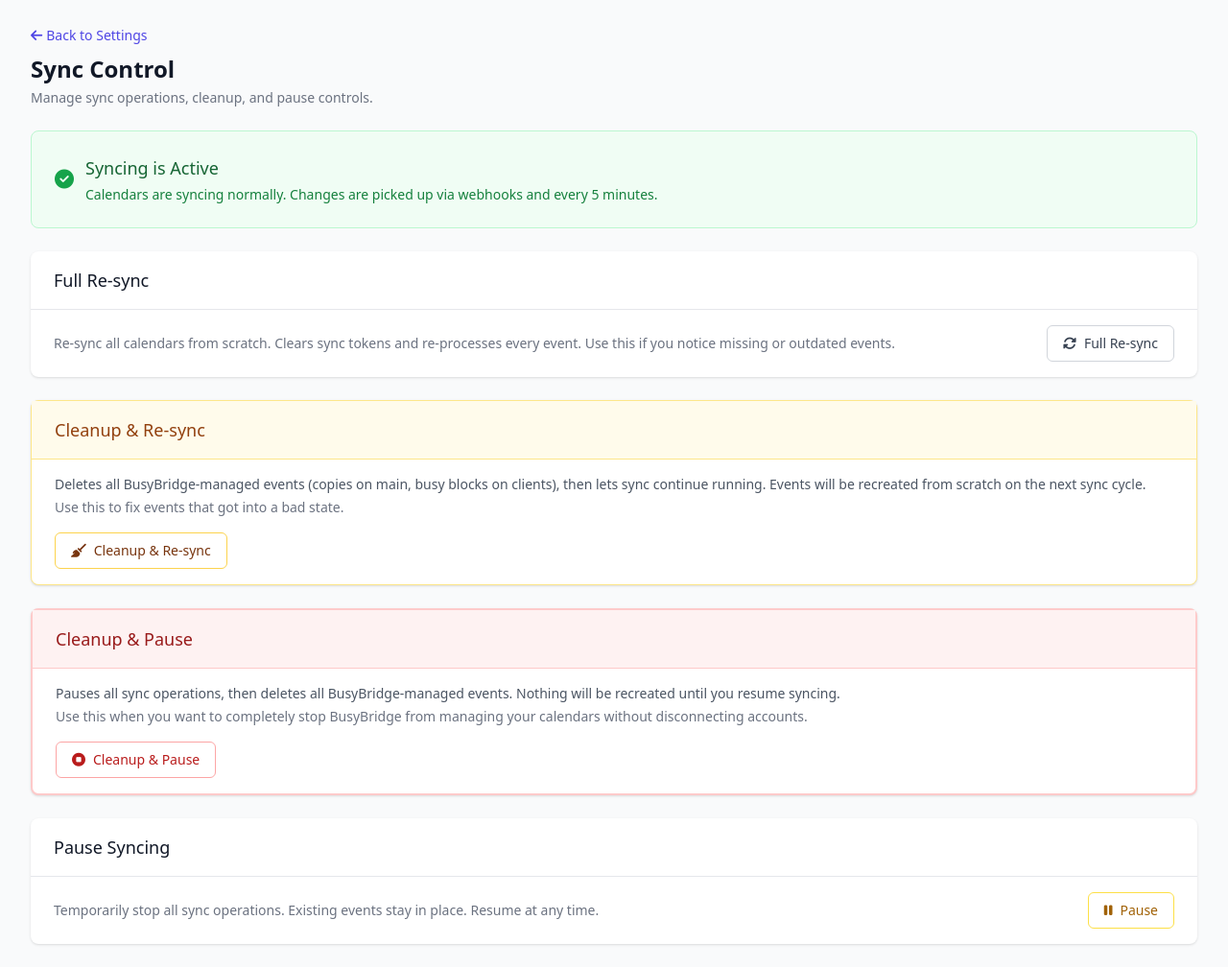
After one commit to agruen/busybridge, a Python web app: template app/ui/templates/sync_control.html in a window 1280 px wide. The commit adds this page. Shown: the whole page at 96% size. Run offline with Jinja, Linux system fonts and the light colour scheme; the template is opened without the code that fills it, so the values that code supplies are empty; some libraries are stand-ins or nearby versions.

Commit message:
Add dedicated sync control page with cleanup & pause
New page at /app/settings/sync with:
- Sync status banner (active/paused with resume)
- Full re-sync
- Cleanup & re-sync (delete managed events, sync continues)
- Cleanup & pause (pause sync, then delete — nothing recreated)
- Pause/resume without cleanup

Moved cleanup and sync actions out of dashboard and settings to
reduce accidental clicks. Dashboard shows a warning banner when
sync is paused. Added user-level /api/sync/pause, /resume, and
/cleanup-and-pause endpoints.

```diff
--- /dev/null
+++ b/app/ui/templates/sync_control.html
@@ -0,0 +1,164 @@
+{% extends "base.html" %}
+
+{% block title %}Sync Control - Calendar Sync{% endblock %}
+
+{% block content %}
+<div class="px-4 sm:px-0">
+    <div class="mb-6">
+        <a href="/app/settings" class="text-sm text-indigo-600 hover:text-indigo-500">
+            <i class="fas fa-arrow-left mr-1"></i>Back to Settings
+        </a>
+        <h1 class="text-2xl font-bold text-gray-900 mt-2">Sync Control</h1>
+        <p class="mt-1 text-sm text-gray-500">Manage sync operations, cleanup, and pause controls.</p>
+    </div>
+
+    <div class="space-y-6">
+        <!-- Sync Status Banner -->
+        {% if sync_paused %}
+        <div class="bg-red-50 border-2 border-red-200 rounded-lg p-6">
+            <div class="flex items-center justify-between">
+                <div>
+                    <h2 class="text-lg font-medium text-red-800">
+                        <i class="fas fa-pause-circle mr-2"></i>Syncing is Paused
+                    </h2>
+                    <p class="mt-1 text-sm text-red-700">
+                        No sync operations are running. New changes on your calendars will not be synced until you resume.
+                    </p>
+                </div>
+                <button
+                    hx-post="/api/sync/resume"
+                    hx-swap="none"
+                    class="inline-flex items-center px-5 py-2.5 border border-transparent text-sm font-medium rounded-md shadow-sm text-white bg-green-600 hover:bg-green-700"
+                    onclick="setTimeout(function(){ window.location.reload(); }, 500)"
+                >
+                    <i class="fas fa-play mr-2"></i>
+                    Resume Syncing
+                </button>
+            </div>
+        </div>
+        {% else %}
+        <div class="bg-green-50 border border-green-200 rounded-lg p-6">
+            <div class="flex items-center">
+                <i class="fas fa-check-circle text-green-600 text-xl mr-3"></i>
+                <div>
+                    <h2 class="text-lg font-medium text-green-800">Syncing is Active</h2>
+                    <p class="mt-1 text-sm text-green-700">
+                        Calendars are syncing normally. Changes are picked up via webhooks and every 5 minutes.
+                    </p>
+                </div>
+            </div>
+        </div>
+        {% endif %}
+
+        <!-- Full Re-sync -->
+        <div class="bg-white shadow rounded-lg">
+            <div class="px-6 py-4 border-b border-gray-200">
+                <h2 class="text-lg font-medium text-gray-900">Full Re-sync</h2>
+            </div>
+            <div class="px-6 py-4">
+                <div class="flex items-center justify-between">
+                    <div>
+                        <p class="text-sm text-gray-500">
+                            Re-sync all calendars from scratch. Clears sync tokens and re-processes every event.
+                            Use this if you notice missing or outdated events.
+                        </p>
+                    </div>
+                    <button
+                        hx-post="/api/sync/full"
+                        hx-swap="none"
+                        hx-confirm="This will re-sync all your calendars from scratch. Continue?"
+                        class="ml-4 flex-shrink-0 inline-flex items-center px-4 py-2 border border-gray-300 text-sm font-medium rounded-md text-gray-700 bg-white hover:bg-gray-50"
+                    >
+                        <i class="fas fa-sync-alt mr-2"></i>
+                        Full Re-sync
+                    </button>
+                </div>
+            </div>
+        </div>
+
+        <!-- Cleanup & Re-sync -->
+        <div class="bg-white shadow rounded-lg border border-amber-200">
+            <div class="px-6 py-4 border-b border-amber-200 bg-amber-50">
+                <h2 class="text-lg font-medium text-amber-800">Cleanup & Re-sync</h2>
+            </div>
+            <div class="px-6 py-4">
+                <p class="text-sm text-gray-600 mb-1">
+                    Deletes all BusyBridge-managed events (copies on main, busy blocks on clients), then lets
+                    sync continue running. Events will be recreated from scratch on the next sync cycle.
+                </p>
+                <p class="text-sm text-gray-500 mb-4">
+                    Use this to fix events that got into a bad state.
+                    {% if managed_event_prefix %}
+                    Prefix: <code class="text-xs bg-gray-100 px-1 rounded">{{ managed_event_prefix }}</code>
+                    {% endif %}
+                </p>
+                <button
+                    hx-post="/api/sync/cleanup-managed"
+                    hx-swap="none"
+                    hx-confirm="This will delete ALL BusyBridge-managed events, then re-sync them. Continue?"
+                    class="inline-flex items-center px-4 py-2 border border-amber-300 text-sm font-medium rounded-md text-amber-900 bg-white hover:bg-amber-50"
+                >
+                    <i class="fas fa-broom mr-2"></i>
+                    Cleanup & Re-sync
+                </button>
+            </div>
+        </div>
+
+        <!-- Cleanup & Pause -->
+        <div class="bg-white shadow rounded-lg border-2 border-red-200">
+            <div class="px-6 py-4 border-b border-red-200 bg-red-50">
+                <h2 class="text-lg font-medium text-red-800">Cleanup & Pause</h2>
+            </div>
+            <div class="px-6 py-4">
+                <p class="text-sm text-gray-600 mb-1">
+                    Pauses all sync operations, then deletes all BusyBridge-managed events.
+                    Nothing will be recreated until you resume syncing.
+                </p>
+                <p class="text-sm text-gray-500 mb-4">
+                    Use this when you want to completely stop BusyBridge from managing your calendars
+                    without disconnecting accounts.
+                </p>
+                <button
+                    hx-post="/api/sync/cleanup-and-pause"
+                    hx-swap="none"
+                    hx-confirm="This will PAUSE syncing and DELETE all managed events. Nothing will sync until you resume. Are you sure?"
+                    class="inline-flex items-center px-4 py-2 border border-red-300 text-sm font-medium rounded-md text-red-700 bg-white hover:bg-red-50"
+                    onclick="setTimeout(function(){ window.location.reload(); }, 1000)"
+                >
+                    <i class="fas fa-stop-circle mr-2"></i>
+                    Cleanup & Pause
+                </button>
+            </div>
+        </div>
+
+        <!-- Pause Only (no cleanup) -->
+        {% if not sync_paused %}
+        <div class="bg-white shadow rounded-lg">
+            <div class="px-6 py-4 border-b border-gray-200">
+                <h2 class="text-lg font-medium text-gray-900">Pause Syncing</h2>
+            </div>
+            <div class="px-6 py-4">
+                <div class="flex items-center justify-between">
+                    <div>
+                        <p class="text-sm text-gray-500">
+                            Temporarily stop all sync operations. Existing events stay in place.
+                            Resume at any time.
+                        </p>
+                    </div>
+                    <button
+                        hx-post="/api/sync/pause"
+                        hx-swap="none"
+                        hx-confirm="Pause all sync operations?"
+                        class="ml-4 flex-shrink-0 inline-flex items-center px-4 py-2 border border-yellow-300 text-sm font-medium rounded-md text-yellow-700 bg-white hover:bg-yellow-50"
+                        onclick="setTimeout(function(){ window.location.reload(); }, 500)"
+                    >
+                        <i class="fas fa-pause mr-2"></i>
+                        Pause
+                    </button>
+                </div>
+            </div>
+        </div>
+        {% endif %}
+    </div>
+</div>
+{% endblock %}
```
Also changed, not shown: app/api/sync.py (+75 -1 lines), app/ui/routes.py (+24 -1 lines), app/ui/templates/dashboard.html (+14 -25 lines), app/ui/templates/settings.html (+9 -44 lines).
